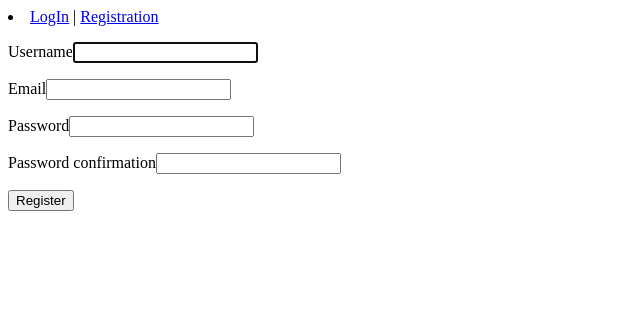
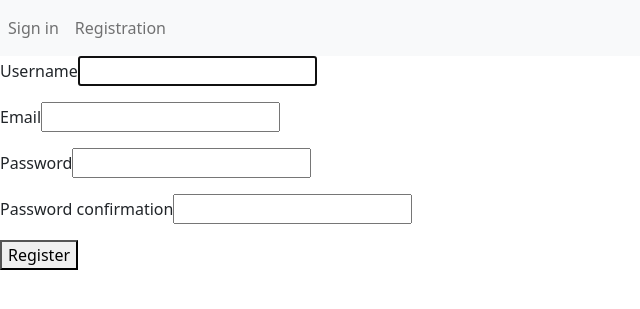
Before and after one commit to Simple2B/django.app, a Django app: page /users/register/ in a window 1280 px wide. Shown: the top 309 px of the page, without its empty margins (0-640 px from the left). Run offline with Django 4.2, Linux system fonts and the light colour scheme.

Commit message:
add navbar

```diff
--- a/users/templates/users/base.html
+++ b/users/templates/users/base.html
@@ -1,14 +1,44 @@
+<!doctype html>
+<html lang="en">
+    <head>
+        <meta charset="utf-8">
+        <meta name="viewport" content="width=device-width, initial-scale=1">
+        <title>Django template</title>
+        <link href="https://cdn.jsdelivr.net/npm/bootstrap@5.2.1/dist/css/bootstrap.min.css" rel="stylesheet" integrity="sha384-iYQeCzEYFbKjA/T2uDLTpkwGzCiq6soy8tYaI1GyVh/UjpbCx/TYkiZhlZB6+fzT" crossorigin="anonymous">
+    </head>
+    <body>
+
         {% block header %}
-    <div>
+            <nav class="navbar navbar-expand-lg bg-light">
+                <div class="collapse navbar-collapse" id="navbarNav">
+                    <ul class="navbar-nav">
+
                         {% if request.user.is_authenticated %}
-            <li><a href="{% url 'users_list' %}">users</a></li>
-            <li><a href="{% url 'posts_list' %}">posts</a></li>
-            <li><a href="{% url 'create_post' %}">create post</a></li>
-            <li> {{ user.username }} <a href="{% url 'logout' %}">Exit</a></li>
+                            <li class="nav-item">
+                                <a class="nav-link active" aria-current="page" href="{% url 'users_list' %}">Users</a>
+                            </li>
+                            <li class="nav-item">
+                                <a class="nav-link" href="{% url 'posts_list' %}">Posts</a>
+                            </li>
+                            <li class="nav-item">
+                                <a class="nav-link" href="{% url 'create_post' %}">Create post</a>
+                            </li>
+                            <li class="nav-item">
+                                <a class="nav-link" href="{% url 'logout' %}">{{ user.username }} Exit</a>
+                            </li>
                         {% else %}
-            <li><a href="{% url 'login_user' %}">LogIn</a> | <a href="{% url 'register_user' %}">Registration</a></li>
+                            <li class="nav-item">
+                                <a class="nav-link" href="{% url 'login_user' %}">Sign in</a>
+                            </li>
+                            <li class="nav-item">
+                                <a class="nav-link" href="{% url 'register_user' %}">Registration</a>
+                            </li>
                         {% endif %}
+                    </ul>
                 </div>
+                </div>
+            </nav>
+
         {% endblock %}
 
         {% block body %}
@@ -16,3 +46,8 @@
 
         {% block footer %}
         {% endblock %}
+
+        <script src="https://cdn.jsdelivr.net/npm/bootstrap@5.2.1/dist/js/bootstrap.bundle.min.js" integrity="sha384-u1OknCvxWvY5kfmNBILK2hRnQC3Pr17a+RTT6rIHI7NnikvbZlHgTPOOmMi466C8" crossorigin="anonymous"></script>
+
+    </body>
+</html>
```
Lines whose indentation alone changed are shown as unchanged.
